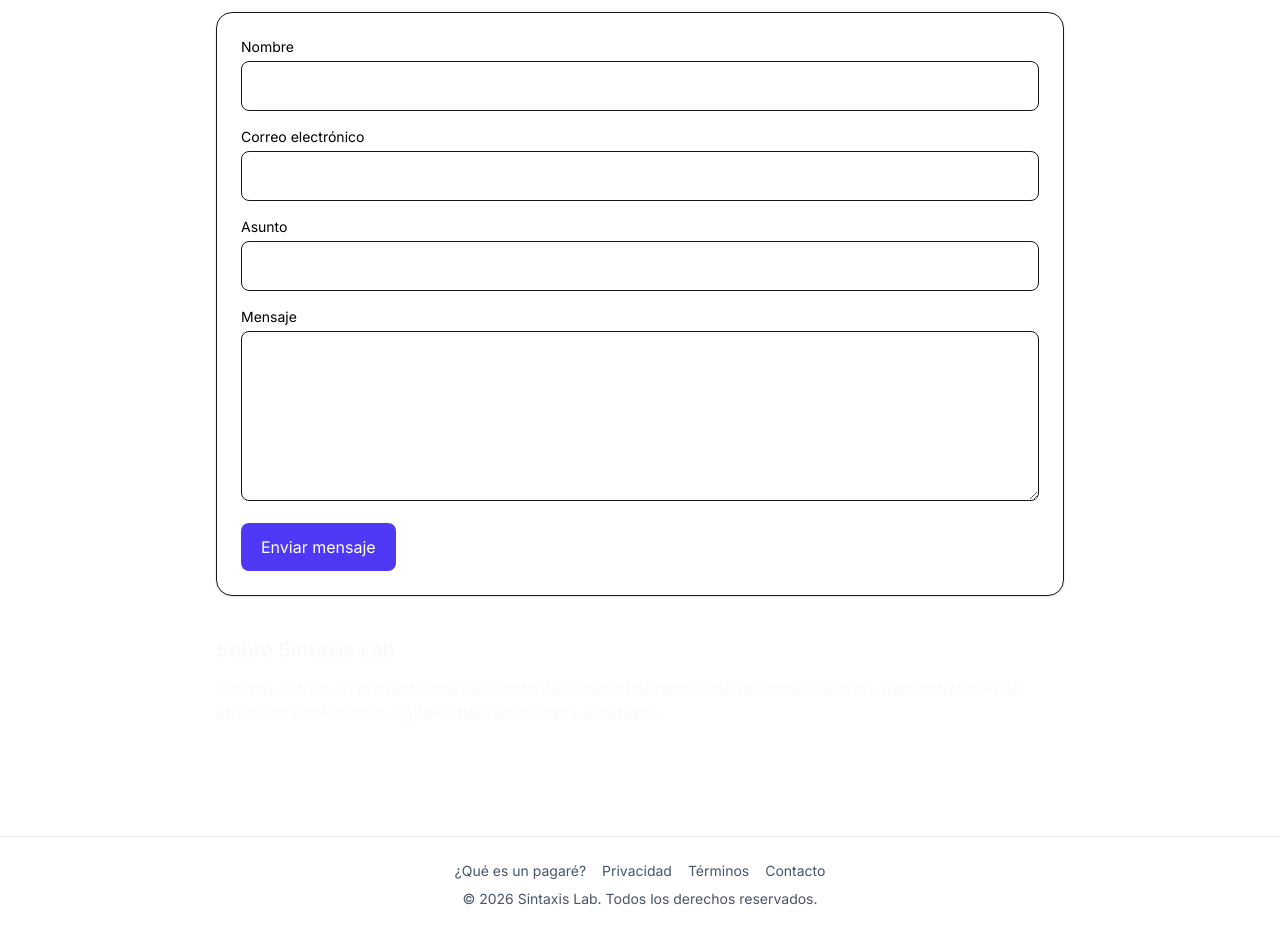
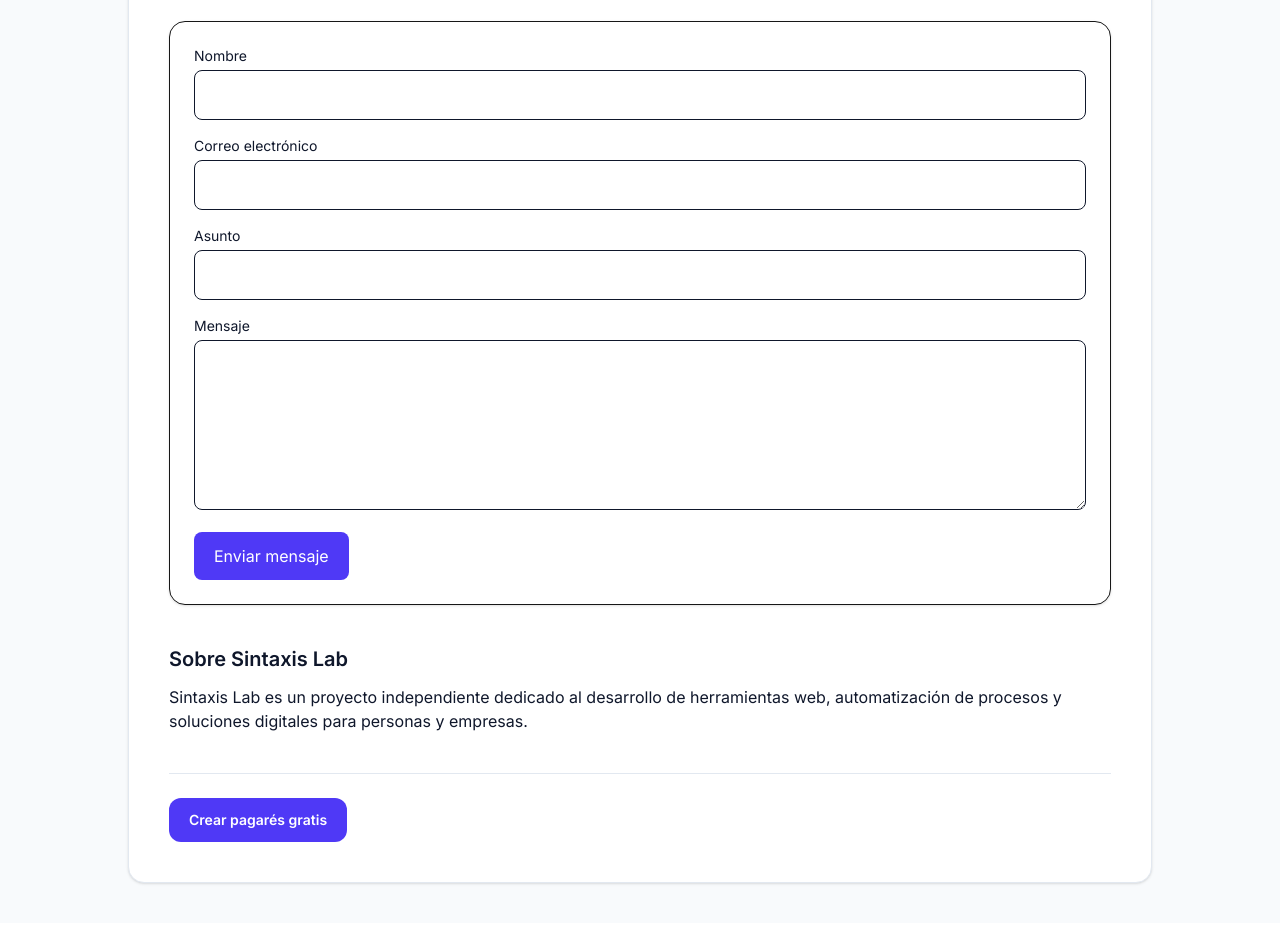
Before and after one commit to LuisSotelo/generador-pagares, a Next.js app: page /contacto in a window 1280 px wide. Shown: the part 280-1224 px from the top of the page. Built offline with nearby package versions, Linux system fonts and the light colour scheme.

Commit message:
mas cambios

```diff
--- a/src/app/contacto/page.tsx
+++ b/src/app/contacto/page.tsx
@@ -38,18 +38,20 @@ export default function ContactoPage() {
   }
 
   return (
-    <main className="max-w-4xl mx-auto px-6 py-12">
+    <main className="min-h-screen bg-slate-50 py-10 px-4 sm:px-6 lg:px-8">
+      <div className="max-w-5xl mx-auto">
+        <div className="bg-white rounded-2xl border border-slate-200 shadow-sm p-6 sm:p-10">
           <Link
               href="/"
               className="inline-block mb-6 text-sm text-indigo-600 hover:underline"
             >
               ← Volver al generador
             </Link>
-      <h1 className="text-3xl font-bold mb-4">
+          <h1 className="text-3xl font-bold mb-4 text-slate-900">
             Contacto
           </h1>
 
-      <p className="text-slate-50 mb-8">
+          <p className="text-slate-900 mb-8">
             ¿Tienes alguna duda, sugerencia o encontraste algún problema?
             Escríbenos y te responderemos lo antes posible.
           </p>
@@ -63,7 +65,7 @@ export default function ContactoPage() {
 
             <form onSubmit={handleSubmit} className="space-y-4">
               <div>
-            <label className="block text-sm mb-1 text-black">
+                <label className="block text-sm mb-1 text-slate-900">
                   Nombre
                 </label>
 
@@ -76,12 +78,12 @@ export default function ContactoPage() {
                 <input
                   name="nombre"
                   required
-              className="w-full border rounded-lg p-3"
+                  className="w-full border rounded-lg p-3 text-slate-900"
                 />
               </div>
 
               <div>
-            <label className="block text-sm mb-1 text-black">
+                <label className="block text-sm mb-1 text-slate-900">
                   Correo electrónico
                 </label>
 
@@ -89,24 +91,24 @@ export default function ContactoPage() {
                   type="email"
                   name="email"
                   required
-              className="w-full border rounded-lg p-3"
+                  className="w-full border rounded-lg p-3 text-slate-900"
                 />
               </div>
 
               <div>
-            <label className="block text-sm mb-1 text-black">
+                <label className="block text-sm mb-1 text-slate-900">
                   Asunto
                 </label>
 
                 <input
                   name="asunto"
                   required
-              className="w-full border rounded-lg p-3"
+                  className="w-full border rounded-lg p-3 text-slate-900"
                 />
               </div>
 
               <div>
-            <label className="block text-sm mb-1 text-black">
+                <label className="block text-sm mb-1 text-slate-900">
                   Mensaje
                 </label>
 
@@ -114,7 +116,7 @@ export default function ContactoPage() {
                   name="mensaje"
                   rows={6}
                   required
-              className="w-full border rounded-lg p-3"
+                  className="w-full border rounded-lg p-3 text-slate-900"
                 />
               </div>
 
@@ -128,7 +130,7 @@ export default function ContactoPage() {
             </form>
           </div>
 
-      <div className="mt-10 text-slate-50">
+          <div className="mt-10 text-slate-900">
             <h2 className="text-xl font-semibold mb-3">
               Sobre Sintaxis Lab
             </h2>
@@ -139,6 +141,16 @@ export default function ContactoPage() {
               procesos y soluciones digitales para personas y empresas.
             </p>
           </div>
+          <div className="mt-10 pt-6 border-t border-slate-200">
+  <Link
+    href="/"
+    className="inline-flex items-center justify-center rounded-xl bg-indigo-600 px-5 py-3 text-sm font-semibold text-white hover:bg-indigo-700 transition-colors"
+  >
+    Crear pagarés gratis
+  </Link>
+</div>
+          </div>
+      </div>
     </main>
   );
 }
--- a/src/app/layout.tsx
+++ b/src/app/layout.tsx
@@ -104,21 +104,37 @@ export default function RootLayout({
           </header>
               {children}
         <footer className="mt-16 border-t border-slate-200 py-6">
-          <div className="max-w-5xl mx-auto px-4 text-center text-sm text-slate-600">
+          <div className="max-w-5xl mx-auto px-4 text-center text-sm text-slate-50">
             <div className="flex justify-center gap-4 mb-2">
-              <a href="/que-es-un-pagare" className="hover:text-slate-500">
+              <a href="/que-es-un-pagare" className="hover:text-slate-400">
                 ¿Qué es un pagaré?
               </a>
 
-              <a href="/privacidad" className="hover:text-slate-500">
+              <a href="/como-llenar-un-pagare">
+                Cómo llenar un pagaré
+              </a>
+
+              <a href="/pagare-en-mexico">
+                Pagaré en México
+              </a>
+
+              <a href="/pagare-ejemplo">
+                Ejemplos
+              </a>
+
+              <a href="/preguntas-frecuentes">
+                Preguntas frecuentes
+              </a>
+
+              <a href="/privacidad" className="hover:text-slate-400">
                 Privacidad
               </a>
 
-              <a href="/terminos" className="hover:text-slate-500">
+              <a href="/terminos" className="hover:text-slate-400">
                 Términos
               </a>
 
-              <a href="/contacto" className="hover:text-slate-500">
+              <a href="/contacto" className="hover:text-slate-400">
                 Contacto
               </a>
             </div>
--- a/src/app/page.tsx
+++ b/src/app/page.tsx
@@ -683,7 +683,7 @@ export default function Home() {
             </div>
           </div>
 
-          {/* {/* Banner Publicitario reposicionado a la derecha lateral *
+          {/* Banner Publicitario reposicionado a la derecha lateral */}
           <div className="bg-slate-50 border border-slate-200 border-dashed rounded-2xl p-4 flex flex-col items-center justify-center text-center min-h-[250px]">
             <ins
               className="adsbygoogle"
@@ -693,7 +693,7 @@ export default function Home() {
               data-ad-format="auto"
               data-full-width-responsive="true"
             />
-          </div> */}
+          </div>
         </div>
 
       </div>
--- a/src/app/privacidad/page.tsx
+++ b/src/app/privacidad/page.tsx
@@ -8,18 +8,20 @@ export const metadata: Metadata = {
 
 export default function PrivacidadPage() {
   return (
-    <main className="max-w-4xl mx-auto px-6 py-12">
+    <main className="min-h-screen bg-slate-50 py-10 px-4 sm:px-6 lg:px-8">
+      <div className="max-w-5xl mx-auto">
+        <article className="bg-white rounded-2xl border border-slate-200 shadow-sm p-6 sm:p-10">
       <Link
           href="/"
           className="inline-block mb-6 text-sm text-indigo-600 hover:underline"
         >
           ← Volver al generador
         </Link>
-      <h1 className="text-3xl font-bold mb-8">
+      <h1 className="text-3xl font-bold mb-8 text-slate-700">
         Política de Privacidad
       </h1>
 
-      <div className="space-y-6 text-slate-50 leading-relaxed">
+      <div className="space-y-6 text-slate-700 leading-relaxed">
         <p>
           Última actualización: Junio de 2026
         </p>
@@ -99,6 +101,16 @@ export default function PrivacidadPage() {
           hola.sintaxislab@gmail.com
         </p>
       </div>
+      <div className="mt-10 pt-6 border-t border-slate-200">
+  <Link
+    href="/"
+    className="inline-flex items-center justify-center rounded-xl bg-indigo-600 px-5 py-3 text-sm font-semibold text-white hover:bg-indigo-700 transition-colors"
+  >
+    Crear pagarés gratis
+  </Link>
+</div>
+      </article>
+      </div>
     </main>
   );
 }
--- a/src/app/que-es-un-pagare/page.tsx
+++ b/src/app/que-es-un-pagare/page.tsx
@@ -11,8 +11,9 @@ export const metadata: Metadata = {
 
 export default function QueEsUnPagarePage() {
   return (
-    <main className="max-w-4xl mx-auto px-6 py-12">
-      <article className="bg-white rounded-2xl border border-slate-200 p-6 sm:p-10 shadow-sm">
+    <main className="min-h-screen bg-slate-50 py-10 px-4 sm:px-6 lg:px-8">
+      <div className="max-w-5xl mx-auto">
+        <article className="bg-white rounded-2xl border border-slate-200 shadow-sm p-6 sm:p-10">
         <Link
           href="/"
           className="inline-block mb-6 text-sm text-indigo-600 hover:underline"
@@ -20,15 +21,16 @@ export default function QueEsUnPagarePage() {
           ← Volver al generador
         </Link>
 
-        <h1 className="text-3xl sm:text-4xl font-bold tracking-tight text-slate-950 mb-6">
-          ¿Qué es un pagaré?
-        </h1>
+        <div className="mb-8 rounded-2xl bg-gradient-to-br from-indigo-50 to-blue-50 border border-indigo-100 p-6">
+          <h1 className="text-3xl sm:text-4xl font-bold text-slate-950">
+            ¿Qué es un pagaré?
+          </h1>
 
-        <p className="text-lg text-slate-600 leading-relaxed mb-8">
-          Un pagaré es un documento mediante el cual una persona se compromete
-          por escrito a pagar una cantidad determinada de dinero a otra persona
-          en una fecha específica.
-        </p>
+          <p className="mt-3 text-slate-600">
+            Aprende qué es un pagaré, para qué sirve, cuándo se utiliza y las diferencias
+            con otros documentos financieros.
+          </p>
+        </div>
 
         <div className="space-y-8 text-slate-700 leading-relaxed">
           <section>
@@ -176,16 +178,17 @@ export default function QueEsUnPagarePage() {
             </p>
           </section>
 
-          <div className="pt-6 border-t border-slate-200">
+          <div className="mt-10 pt-6 border-t border-slate-200">
             <Link
               href="/"
-              className="inline-flex items-center justify-center rounded-xl bg-indigo-600 px-5 py-3 text-sm font-semibold text-white hover:bg-indigo-700"
+              className="inline-flex items-center justify-center rounded-xl bg-indigo-600 px-5 py-3 text-sm font-semibold text-white hover:bg-indigo-700 transition-colors"
             >
               Crear pagarés gratis
             </Link>
           </div>
         </div>
       </article>
+      </div>
     </main>
   );
 }
--- a/src/app/terminos/page.tsx
+++ b/src/app/terminos/page.tsx
@@ -8,18 +8,20 @@ export const metadata: Metadata = {
 
 export default function TerminosPage() {
   return (
-    <main className="max-w-4xl mx-auto px-6 py-12">
+    <main className="min-h-screen bg-slate-50 py-10 px-4 sm:px-6 lg:px-8">
+      <div className="max-w-5xl mx-auto">
+        <article className="bg-white rounded-2xl border border-slate-200 shadow-sm p-6 sm:p-10">
       <Link
           href="/"
           className="inline-block mb-6 text-sm text-indigo-600 hover:underline"
         >
           ← Volver al generador
         </Link>
-      <h1 className="text-3xl font-bold mb-8">
+      <h1 className="text-3xl font-bold mb-8 text-slate-900">
         Términos y Condiciones
       </h1>
 
-      <div className="space-y-6 text-slate-50 leading-relaxed">
+      <div className="space-y-6 text-slate-900 leading-relaxed">
         <p>
           Última actualización: Junio de 2026
         </p>
@@ -102,6 +104,16 @@ export default function TerminosPage() {
           hola.sintaxislab@gmail.com
         </p>
       </div>
+      <div className="mt-10 pt-6 border-t border-slate-200">
+  <Link
+    href="/"
+    className="inline-flex items-center justify-center rounded-xl bg-indigo-600 px-5 py-3 text-sm font-semibold text-white hover:bg-indigo-700 transition-colors"
+  >
+    Crear pagarés gratis
+  </Link>
+</div>
+      </article>
+      </div>
     </main>
   );
 }
```
Lines whose indentation alone changed are shown as unchanged.
